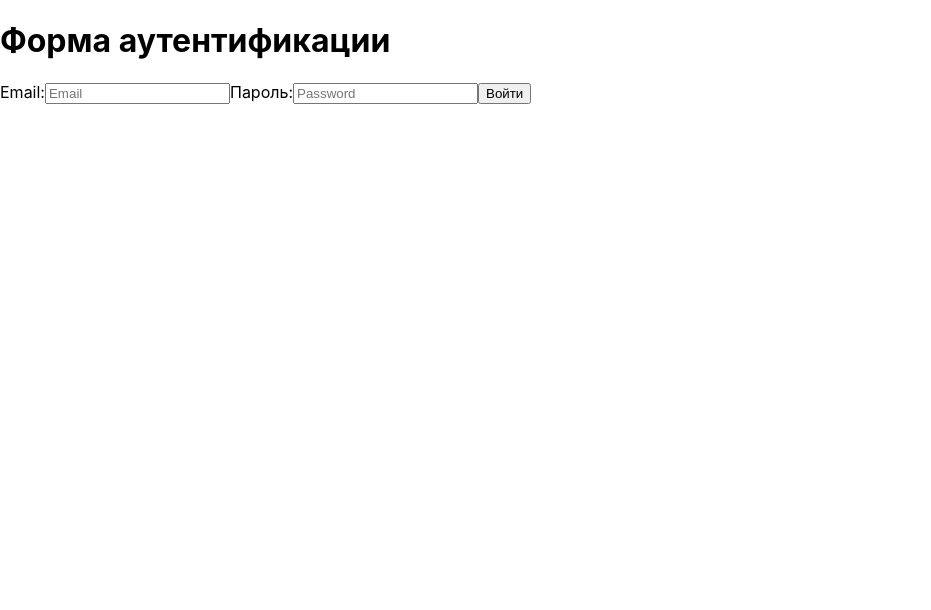
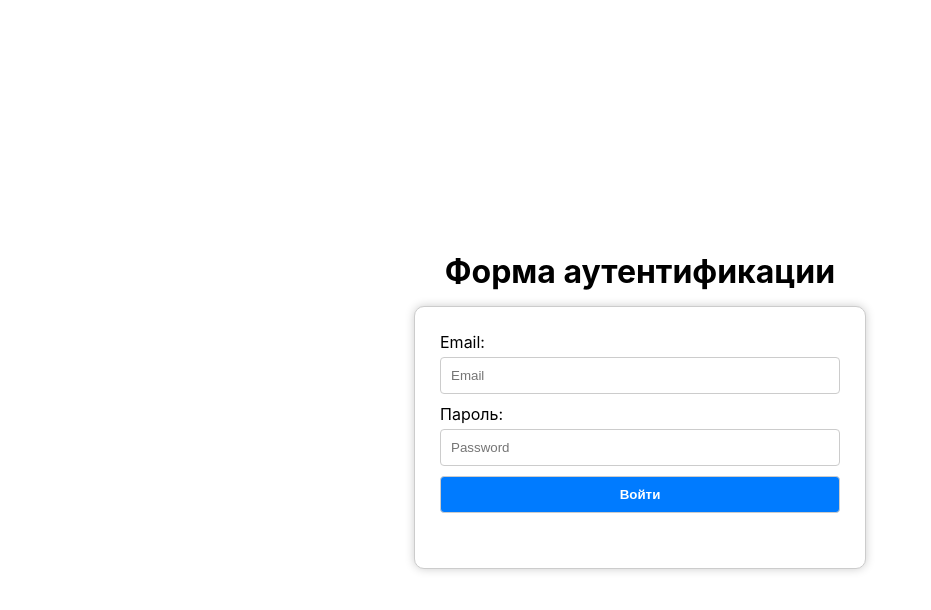
Before and after one commit to nomilious/react_dz1, a React (Create React App) app: page / in a window 1280 px wide. Shown: the top 610 px of the page, without its empty margins (0-931 px from the left). Built offline with nearby package versions, Linux system fonts and the light colour scheme.

Commit message:
Added styles

```diff
--- a/src/components/LoginForm.css
+++ b/src/components/LoginForm.css
@@ -0,0 +1,60 @@
+.container {
+    display: flex;
+    flex-direction: column;
+    justify-content: center;
+    align-items: center;
+    height: 100vh;
+}
+
+.container form {
+    width: 48%;
+    max-width: 400px;
+    padding: 25px;
+    border: 1px solid #ccc;
+    border-radius: 10px;
+    background-color: #fff;
+    box-shadow: 0 0 10px #ccc;
+}
+
+.container h1 {
+    margin-bottom: 15px;
+    text-align: center;
+}
+
+.container label {
+    display: block;
+    margin-bottom: 5px;
+}
+
+.container input,
+.container button {
+    width: 100%;
+    padding: 10px;
+    margin-bottom: 10px;
+    border-radius: 4px;
+    border: 1px solid #ccc;
+    box-sizing: border-box;
+}
+
+.container button {
+    background-color: #007bff;
+    color: #fff;
+    font-weight: bold;
+    cursor: pointer;
+    transition: background-color 0.3s ease;
+}
+
+.container button:hover {
+    background-color: #0056b3;
+}
+#message {
+    text-align: center;
+    margin-top: 20px;
+    font-weight: bold;
+}
+.success {
+    color: #198754;
+}
+.danger {
+    color: #dc3545;
+}
```
